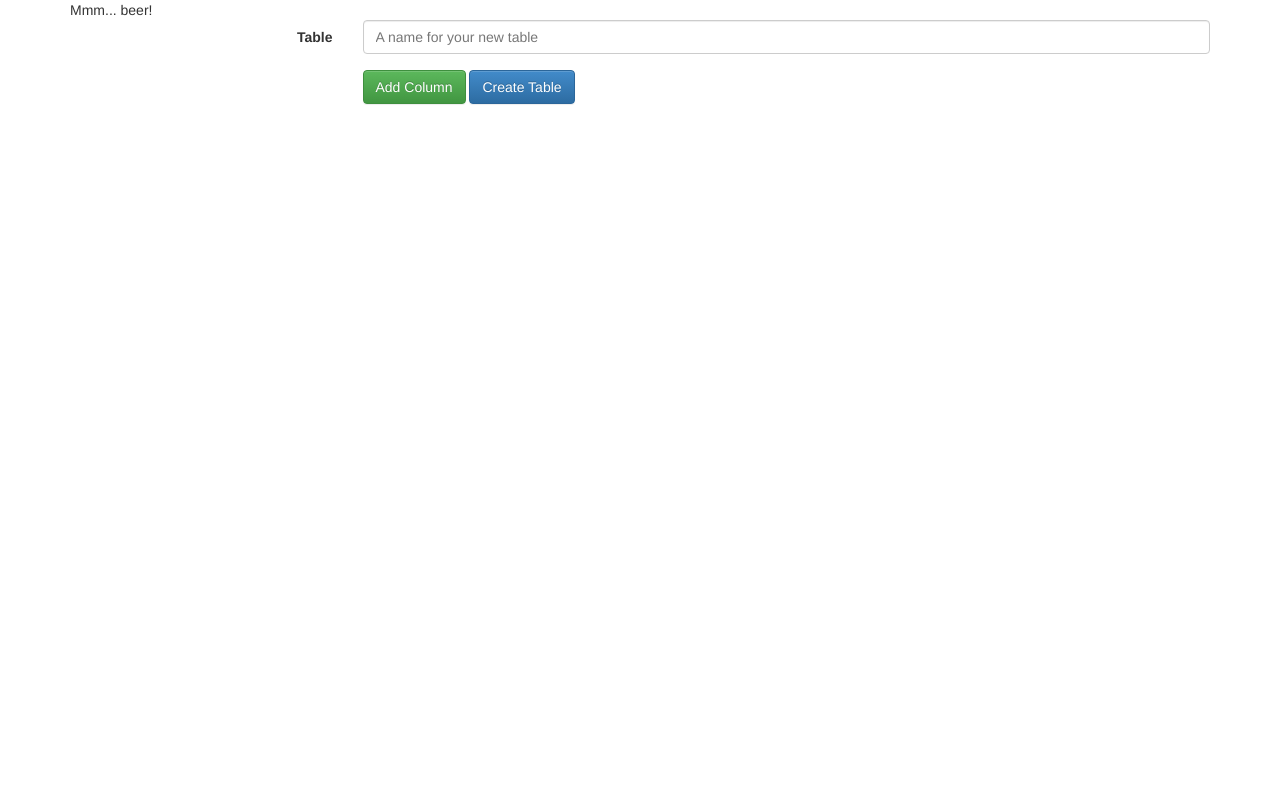
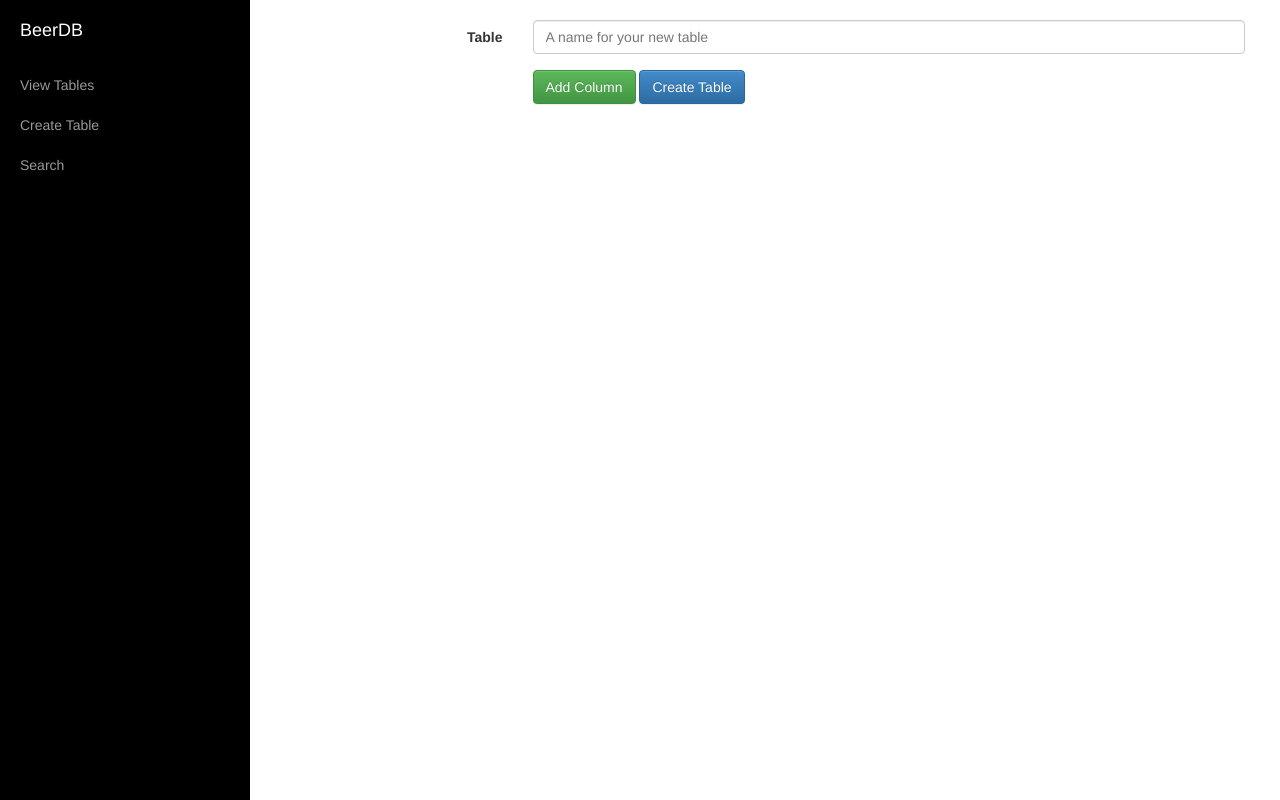
Before and after one commit to itsrachelfish/beerdb, a website: page static/index.html in a window 1280 px wide. Drawn offline with Linux system fonts and the light colour scheme.

Commit message:
"Simple Sidebar" template from Start Bootstrap :neckbeard: :palm_tree:

```diff
--- /dev/null
+++ b/static/css/_simple-sidebar.scss
@@ -0,0 +1,125 @@
+/*!
+ * Start Bootstrap - Simple Sidebar HTML Template (http://startbootstrap.com)
+ * Code licensed under the Apache License v2.0.
+ * For details, see http://www.apache.org/licenses/LICENSE-2.0.
+ */
+
+/* Toggle Styles */
+
+#wrapper {
+    padding-left: 0;
+    -webkit-transition: all 0.5s ease;
+    -moz-transition: all 0.5s ease;
+    -o-transition: all 0.5s ease;
+    transition: all 0.5s ease;
+}
+
+#wrapper.toggled {
+    padding-left: 250px;
+}
+
+#sidebar-wrapper {
+    z-index: 1000;
+    position: fixed;
+    left: 250px;
+    width: 0;
+    height: 100%;
+    margin-left: -250px;
+    overflow-y: auto;
+    background: #000;
+    -webkit-transition: all 0.5s ease;
+    -moz-transition: all 0.5s ease;
+    -o-transition: all 0.5s ease;
+    transition: all 0.5s ease;
+}
+
+#wrapper.toggled #sidebar-wrapper {
+    width: 250px;
+}
+
+#page-content-wrapper {
+    width: 100%;
+    position: absolute;
+    padding: 15px;
+}
+
+#wrapper.toggled #page-content-wrapper {
+    position: absolute;
+    margin-right: -250px;
+}
+
+/* Sidebar Styles */
+
+.sidebar-nav {
+    position: absolute;
+    top: 0;
+    width: 250px;
+    margin: 0;
+    padding: 0;
+    list-style: none;
+}
+
+.sidebar-nav li {
+    text-indent: 20px;
+    line-height: 40px;
+}
+
+.sidebar-nav li a {
+    display: block;
+    text-decoration: none;
+    color: #999999;
+}
+
+.sidebar-nav li a:hover {
+    text-decoration: none;
+    color: #fff;
+    background: rgba(255,255,255,0.2);
+}
+
+.sidebar-nav li a:active,
+.sidebar-nav li a:focus {
+    text-decoration: none;
+}
+
+.sidebar-nav > .sidebar-brand {
+    height: 65px;
+    font-size: 18px;
+    line-height: 60px;
+}
+
+.sidebar-nav > .sidebar-brand a {
+    color: #999999;
+}
+
+.sidebar-nav > .sidebar-brand a:hover {
+    color: #fff;
+    background: none;
+}
+
+@media(min-width:768px) {
+    #wrapper {
+        padding-left: 250px;
+    }
+
+    #wrapper.toggled {
+        padding-left: 0;
+    }
+
+    #sidebar-wrapper {
+        width: 250px;
+    }
+
+    #wrapper.toggled #sidebar-wrapper {
+        width: 0;
+    }
+
+    #page-content-wrapper {
+        padding: 20px;
+        position: relative;
+    }
+
+    #wrapper.toggled #page-content-wrapper {
+        position: relative;
+        margin-right: 0;
+    }
+}
--- a/static/css/bundle.css
+++ b/static/css/bundle.css
@@ -6,3 +6,99 @@
 
 .movable.hovering {
   border-bottom: 1px solid #00f; }
+
+/*!
+ * Start Bootstrap - Simple Sidebar HTML Template (http://startbootstrap.com)
+ * Code licensed under the Apache License v2.0.
+ * For details, see http://www.apache.org/licenses/LICENSE-2.0.
+ */
+/* Toggle Styles */
+#wrapper {
+  padding-left: 0;
+  -webkit-transition: all 0.5s ease;
+  -moz-transition: all 0.5s ease;
+  -o-transition: all 0.5s ease;
+  transition: all 0.5s ease; }
+
+#wrapper.toggled {
+  padding-left: 250px; }
+
+#sidebar-wrapper {
+  z-index: 1000;
+  position: fixed;
+  left: 250px;
+  width: 0;
+  height: 100%;
+  margin-left: -250px;
+  overflow-y: auto;
+  background: #000;
+  -webkit-transition: all 0.5s ease;
+  -moz-transition: all 0.5s ease;
+  -o-transition: all 0.5s ease;
+  transition: all 0.5s ease; }
+
+#wrapper.toggled #sidebar-wrapper {
+  width: 250px; }
+
+#page-content-wrapper {
+  width: 100%;
+  position: absolute;
+  padding: 15px; }
+
+#wrapper.toggled #page-content-wrapper {
+  position: absolute;
+  margin-right: -250px; }
+
+/* Sidebar Styles */
+.sidebar-nav {
+  position: absolute;
+  top: 0;
+  width: 250px;
+  margin: 0;
+  padding: 0;
+  list-style: none; }
+
+.sidebar-nav li {
+  text-indent: 20px;
+  line-height: 40px; }
+
+.sidebar-nav li a {
+  display: block;
+  text-decoration: none;
+  color: #999999; }
+
+.sidebar-nav li a:hover {
+  text-decoration: none;
+  color: #fff;
+  background: rgba(255, 255, 255, 0.2); }
+
+.sidebar-nav li a:active, .sidebar-nav li a:focus {
+  text-decoration: none; }
+
+.sidebar-nav > .sidebar-brand {
+  height: 65px;
+  font-size: 18px;
+  line-height: 60px; }
+
+.sidebar-nav > .sidebar-brand a {
+  color: #999999; }
+
+.sidebar-nav > .sidebar-brand a:hover {
+  color: #fff;
+  background: none; }
+
+@media (min-width: 768px) {
+  #wrapper {
+    padding-left: 250px; }
+  #wrapper.toggled {
+    padding-left: 0; }
+  #sidebar-wrapper {
+    width: 250px; }
+  #wrapper.toggled #sidebar-wrapper {
+    width: 0; }
+  #page-content-wrapper {
+    padding: 20px;
+    position: relative; }
+  #wrapper.toggled #page-content-wrapper {
+    position: relative;
+    margin-right: 0; } }
--- a/static/css/main.scss
+++ b/static/css/main.scss
@@ -1 +1,2 @@
 @import 'dragon-drop';
+@import 'simple-sidebar';
--- a/static/index.html
+++ b/static/index.html
@@ -20,9 +20,29 @@
     </head>
 
     <body>
-        <div class="container">
-            Mmm... beer!
+        <div id="wrapper">
+            <!-- Sidebar -->
+            <div id="sidebar-wrapper">
+                <ul class="sidebar-nav">
+                    <li class="sidebar-brand">
+                        <a href="/">BeerDB</a>
+                    </li>
+                    <li>
+                        <a href="/view">View Tables</a>
+                    </li>
+                    <li>
+                        <a href="/create">Create Table</a>
+                    </li>
+                    <li>
+                        <a href="/search">Search</a>
+                    </li>
+                </ul>
+            </div>
+            <!-- /#sidebar-wrapper -->
 
+            <!-- Page Content -->
+            <div id="page-content-wrapper">
+                <div class="container-fluid">
                     <div class="create">
                         <form action="/table" method="post" class="form-horizontal" role="form">
                             <div class="form-content">
@@ -67,6 +87,11 @@
                             </div>
                         </form>
                     </div>
-        </div> <!-- /container -->
+                </div>
+            </div>
+            <!-- /#page-content-wrapper -->
+
+        </div>
+        <!-- /#wrapper -->
     </body>
 </html>
```
Lines whose indentation alone changed are shown as unchanged.
